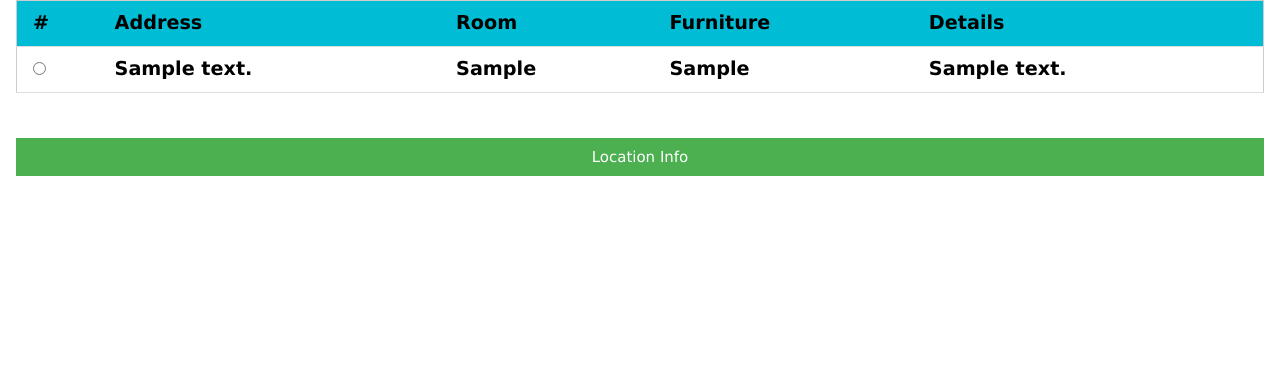
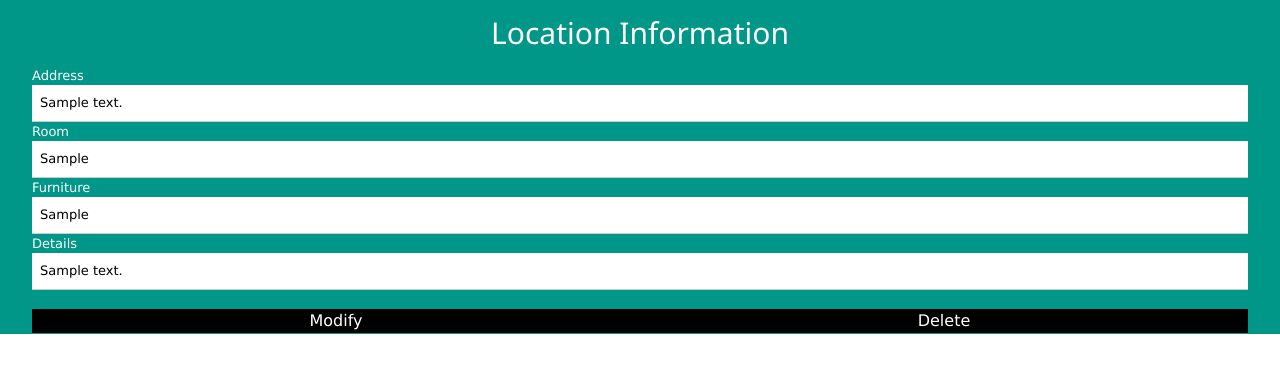
Before and after one commit to samuelmovi/django_library_manager, a Django app: page /locations/1/ in a window 1280 px wide. Shown: the part 120-493 px from the top of the page. Run offline with Django 3.2, Linux system fonts and the light colour scheme; a user stored in the database is signed in; tables that the repository leaves empty hold one stand-in row (values such as "Sample post"); lists and menus that the app fills with data are empty.

Commit message:
implemented new scheme on locations

```diff
--- a/library/templates/library/book_info.html
+++ b/library/templates/library/book_info.html
@@ -7,11 +7,7 @@
          <h2 align="center" >{% trans 'Book Information' %}</h2>
 	  </div>
       <div class="w3-container " style="white-space:nowrap">
-	  {% if action == 'new' %}
-	  <form action="{% url 'library:new_book' %}" method='post'>
-	  {% elif action == 'modify' %}
 	  <form action="{% url 'library:book_info' book.id %}" method='post'>
-	  {% endif %}
 		{% csrf_token %}
 	  <input type='hidden' name='bookID' value='{{book.id}}'>
 	  <label>{% trans 'Title' %}</label>
--- a/library/templates/library/location_info.html
+++ b/library/templates/library/location_info.html
@@ -6,28 +6,30 @@
   {{ response }}
   </p>
 {% else %}
-  <div   class="w3-container">
-    <div  class="w3-container w3-teal">
+  <div  class="w3-container small-font w3-teal">
       <div class="w3-container">
-         <p style="font-size:1.7vw;text-align:center" >{% trans 'Add new Location to Database' %}</p>
+         <h2 align="center" >{% trans 'Location Information' %}</h2>
 	  </div>
       <div class="w3-container">
-		<form class="w3-container" action="{% url 'library:new_location' %}" method='post'>
+	  <form action="{% url 'library:location_info' location.id %}" method='post'>
             {% csrf_token %}
+            <input type='hidden' name='locationID' value='{{location.id}}'>
 		  <label>{% trans 'Address' %}</label>
-		  <input class="w3-input" type="text" name="address">
+		  <input class="w3-input" type="text" name="address"  value="{{location.address}}">
           <label>{% trans 'Room' %}</label>
-  		  <input class="w3-input" type="text" name="room">
+  		  <input class="w3-input" type="text" name="room" value="{{location.room}}">
   		  <label>{% trans 'Furniture' %}</label>
-  		  <input class="w3-input" type="text" name="furniture">
+  		  <input class="w3-input" type="text" name="furniture" value="{{location.furniture}}">
   		  <label>{% trans 'Details' %}</label>
-  		  <input class="w3-input" type="text" name="details">
+  		  <input class="w3-input" type="text" name="details" value="{{location.details}}">
 			<br/>
-  		  <button class="w3-button w3-block w3-hover-black w3-green">{% trans 'Add New Location' %}</button>
+	<div class="medium-font w3-cell-row w3-black">
+  		<button type="submit" name="action" value="modify" class="w3-half w3-container w3-cell w3-btn w3-mobile w3-hover-green">{% trans 'Modify'%}</button>
+		<button type="submit" name="action" value="delete" class="w3-half w3-container w3-cell w3-btn w3-mobile w3-hover-green">{% trans 'Delete'%}</button>
+	</div>
 		</form>
     </div>
   </div>
-</div>
 {% endif %}
 <br/>
 {% endblock %}
--- a/library/views.py
+++ b/library/views.py
@@ -137,7 +137,6 @@
             context = {
                 'book': book,
                 'all_locations': my_locations,
-                'action': 'modify',
             }
             return render(request, 'library/book_info.html', context)
         except Exception as e:
@@ -385,36 +384,49 @@
 class LocationInfo(LoginRequiredMixin, View):
     login_url = '/login/'
     title = _("Location Info")
+    model_fields = ['address', 'room', ' furniture', 'details']
 
     def get(self, request, location_id):
         try:
-            all_location = Location.objects.order_by('id')
+            location = Location.objects.get(pk=location_id)
             context = {
-                'action': 'delete',
+                'location': location,
                 'page_title': self.title,
-                # 'my_header': header,
-                'locations': all_location,
                 'table_headers': location_table_headers,
-                'button_text': self.title,
+                # 'button_text': self.title,
             }
-            return render(request, 'library/choose_location.html', context)
-        except Exception:
+            return render(request, 'library/location_info.html', context)
+        except Exception as e:
+            print("[!] Error processing request: {}".format(e))
             return redirect('/bad_data/')
 
-    def post(self, request):
+    def post(self, request, location_id):
         try:
             # check csrf
             request.csrf_processing_done = False
             reason = CsrfViewMiddleware().process_view(request, None, (), {})
             if reason is not None:
                 return reason
-            # deleting db model entry
-            Location.objects.filter(pk=request.POST['locationID']).delete()
-            return redirect('/locations/')
-        except Exception:
+            # SELECT ACTION
+            if request.POST.get('action') == 'modify':
+                location = Location.objects.get(pk=location_id)
+                for field in self.model_fields:
+                    location.__dict__[field] = request.POST.get(field, None)
+                # update modification date field
+                location.modified = timezone.now()
+                location.save()
+            elif request.POST.get('action') == 'delete':
+                # deleting db model entry
+                Location.objects.filter(pk=location_id).delete()
+            else:
+                return redirect('/bad_data/')
+            return redirect('/locations')
+        except Exception as e:
+            print("[!] Error processing request: {}".format(e))
             return redirect('/bad_data/')
 
 
+"""
 class DeleteLocation(LoginRequiredMixin, View):
     login_url = '/login/'
     title = _("Choose Location to Delete")
@@ -446,6 +458,7 @@
             return redirect('/locations/')
         except Exception:
             return redirect('/bad_data/')
+"""
 
 
 class LoansView(LoginRequiredMixin, generic.ListView):
```
Also changed, not shown: CHANGELOG.md.
